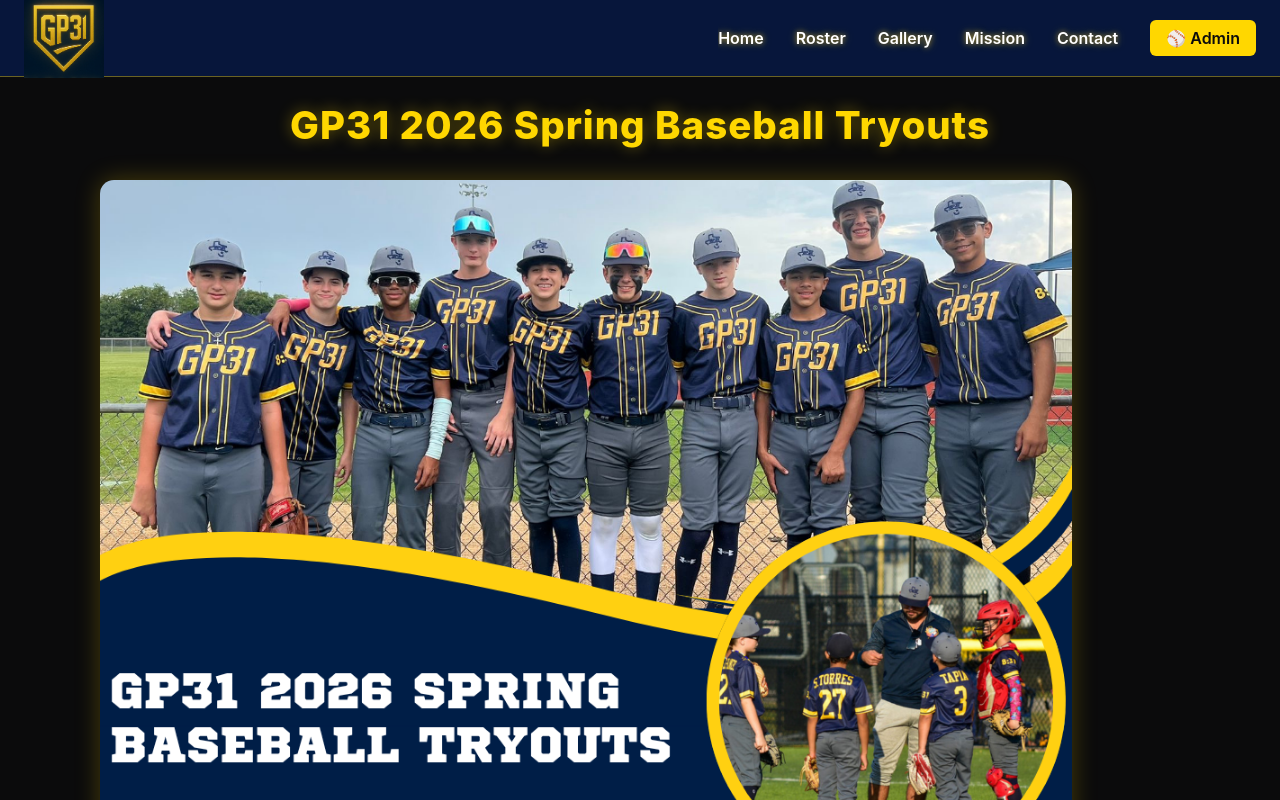
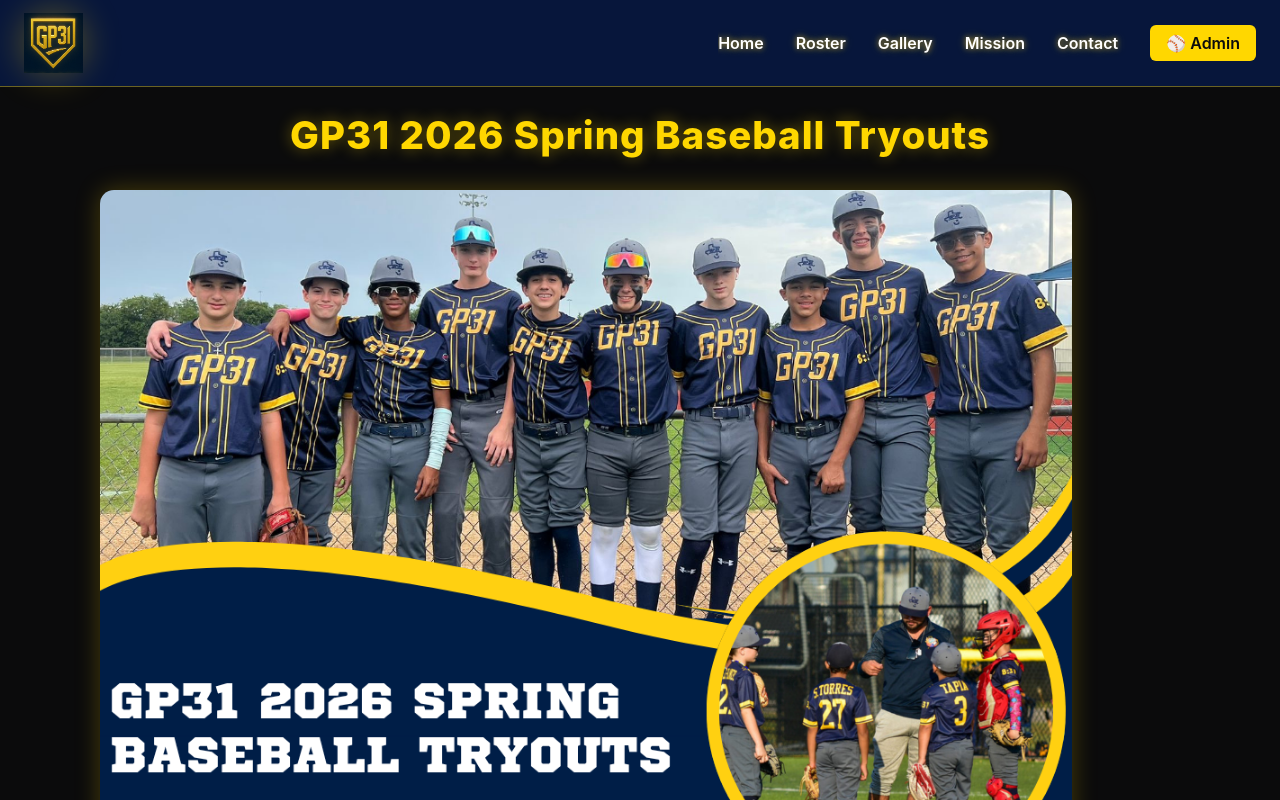
Before and after one commit to gp31baseball/gp31-site, a Next.js app: page / in a window 1280 px wide. Shown: the top 800 px of the page. Built offline with nearby package versions, Linux system fonts and the light colour scheme.

Commit message:
Add soft gold glow behind navbar logo for color blend

```diff
--- a/components/Navbar.js
+++ b/components/Navbar.js
@@ -5,7 +5,6 @@ import Image from "next/image";
 export default function Navbar() {
   const [menuOpen, setMenuOpen] = useState(false);
 
-  // Close menu on ESC key
   useEffect(() => {
     const handleEsc = (e) => e.key === "Escape" && setMenuOpen(false);
     window.addEventListener("keydown", handleEsc);
@@ -15,18 +14,24 @@ export default function Navbar() {
   return (
     <nav className="w-full bg-[#07163B] text-white flex flex-wrap justify-between items-center px-6 py-2 border-b border-[#FFD700]/40 shadow-sm relative z-50">
       {/* Left: Logo */}
-      <Link href="/" className="flex items-center h-[60px]">
+      <Link href="/" className="flex items-center h-[60px] md:h-[70px]">
+        <div className="relative flex items-center justify-center">
+          {/* Soft gold glow behind logo */}
+          <div className="absolute inset-0 blur-lg rounded-full bg-[#FFD700]/30 scale-110"></div>
+
+          {/* Actual logo */}
           <Image
             src="/images/gp31.jpg"
             alt="GP31 Baseball Logo"
             width={80}
             height={50}
-          className="object-contain"
+            className="object-contain max-h-[55px] md:max-h-[60px] w-auto relative z-10"
             priority
           />
+        </div>
       </Link>
 
-      {/* Hamburger button (mobile only) */}
+      {/* Hamburger Button */}
       <button
         onClick={() => setMenuOpen(!menuOpen)}
         aria-label="Toggle menu"
@@ -65,7 +70,7 @@ export default function Navbar() {
         )}
       </button>
 
-      {/* Backdrop (visible when menu open) */}
+      {/* Backdrop */}
       {menuOpen && (
         <div
           className="fixed inset-0 bg-black/40 backdrop-blur-sm z-40 md:hidden"
@@ -73,7 +78,7 @@ export default function Navbar() {
         ></div>
       )}
 
-      {/* Nav Links */}
+      {/* Navigation Links */}
       <div
         className={`${
           menuOpen ? "max-h-[500px]" : "max-h-0"
```
Lines whose indentation alone changed are shown as unchanged.
